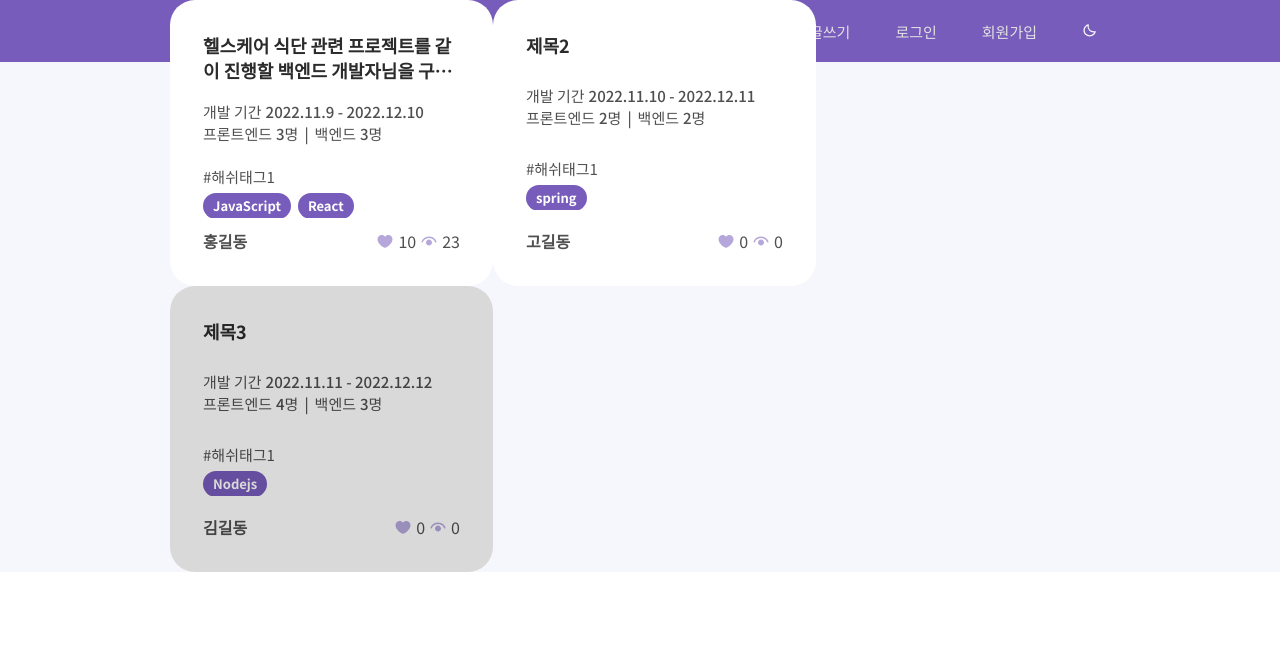
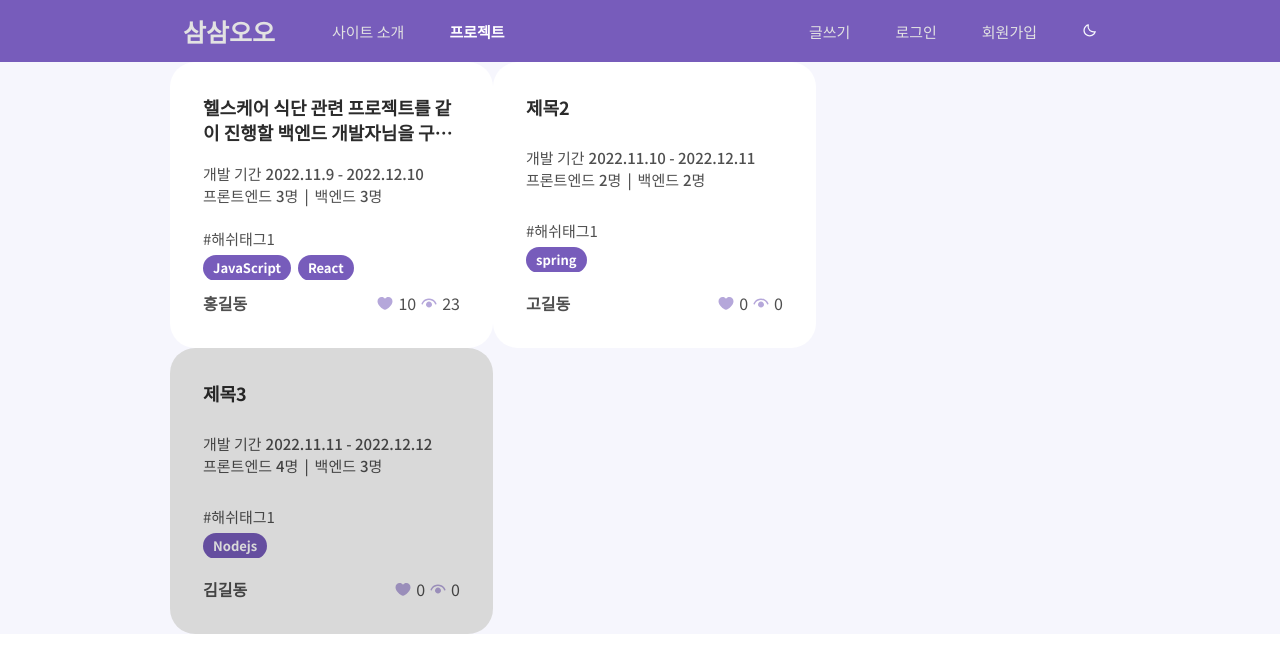
Before and after one commit to codestates-seb/seb40_main_035, a React (Create React App) app in the folder client/: page / in a window 1280 px wide. Shown: the top 672 px of the page. Built offline with nearby package versions, Linux system fonts and the light colour scheme.

Commit message:
design: 스크롤 없는 꽉찬 화면을 위한 프론트엔드 공통 수정 사항

```diff
--- a/client/src/components/Header.js
+++ b/client/src/components/Header.js
@@ -4,12 +4,16 @@ import { BiMoon } from 'react-icons/bi';
 import { useState } from 'react';
 
 const HeaderContainer = styled.header`
+  z-index: 1;
   width: 100%;
   height: 62px;
   display: flex;
   align-items: center;
   justify-content: space-between;
-  position: fixed;
+  position: sticky;
+  top: 0;
+  right: 0;
+  left: 0;
 
   .header-container {
     width: 100%;
@@ -36,6 +40,7 @@ const HeaderContainer = styled.header`
     padding-right: 132px;
   }
   .logo {
+    white-space: nowrap;
     padding-right: 50px;
     padding-left: 170px;
     font-size: 25px;
@@ -47,6 +52,7 @@ const HeaderContainer = styled.header`
     font-size: 15px;
 
     li {
+      white-space: nowrap;
       list-style: none;
       margin-right: 31px;
       width: auto;
```
